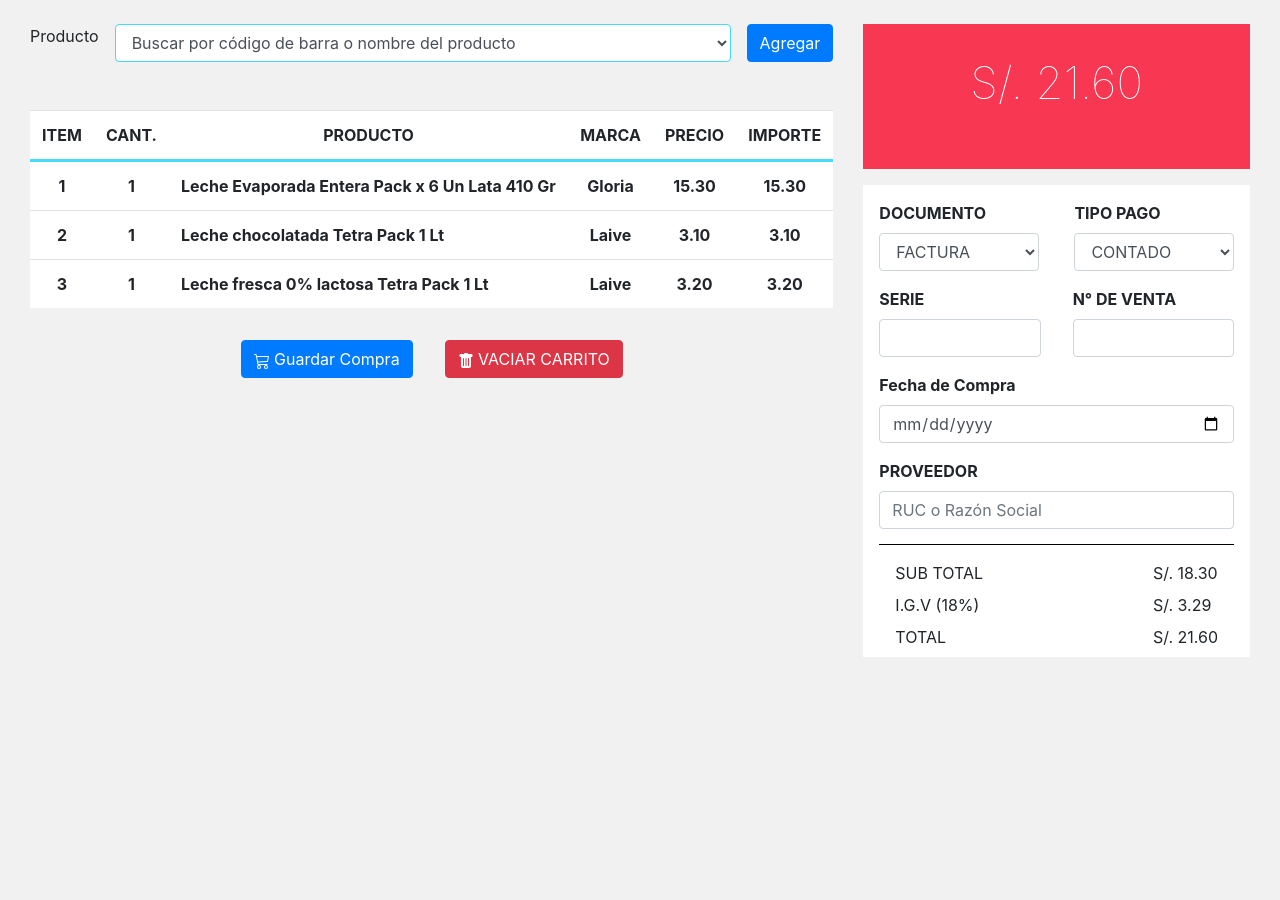
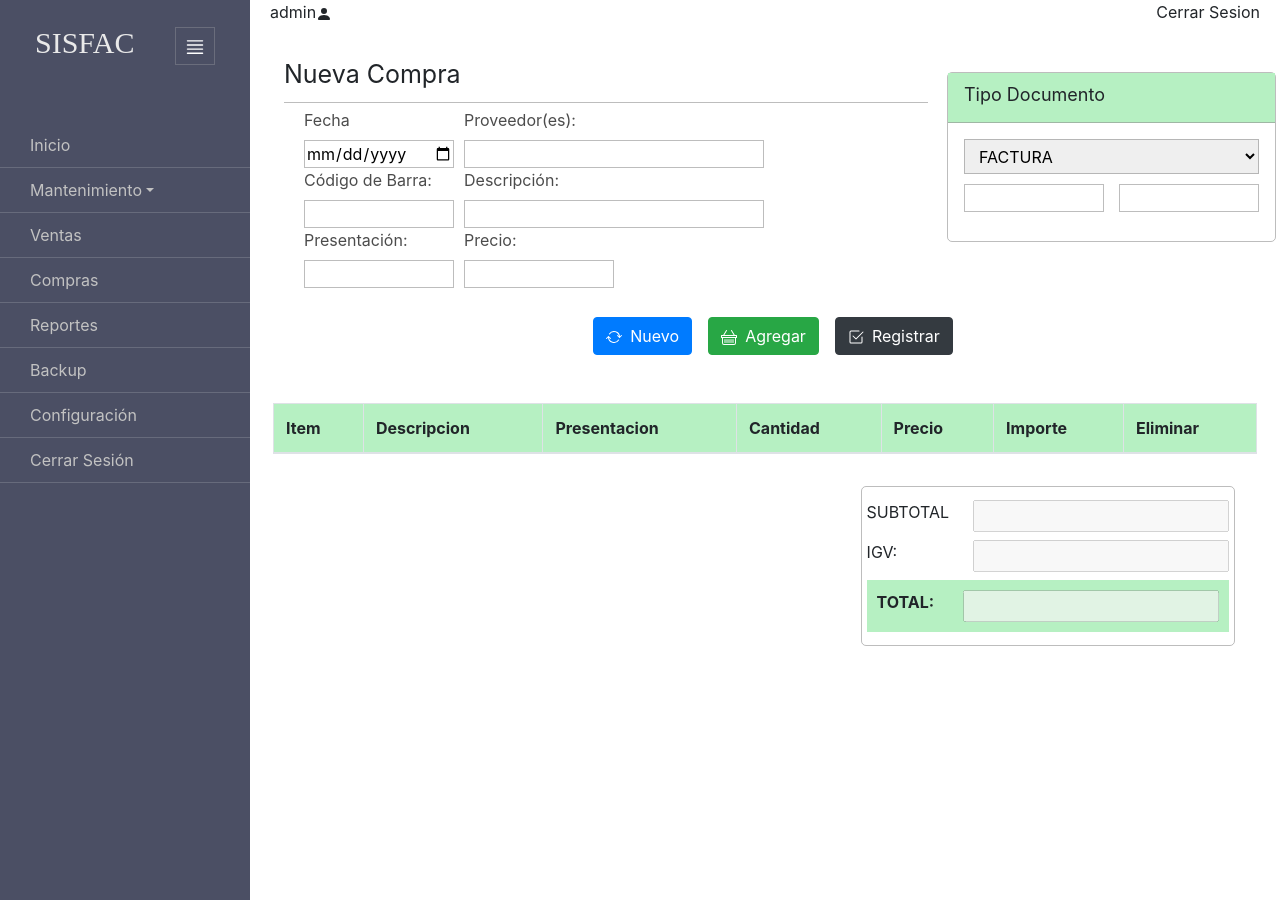
Before and after one commit to Leoo2608/bootstrap-sv, a plain HTML site: page index.html in a window 1280 px wide. Before the commit the page ends 800 px from the top, so only its background shows below. Drawn offline with nearby package versions, Linux system fonts and the light colour scheme.

Commit message:
bootstrap

```diff
--- a/css/estilos.css
+++ b/css/estilos.css
@@ -1,31 +1,118 @@
-.buscador{
-    border: 1px solid rgb(71, 218, 255);
+.sidebar-btn{
+    background-color: #4b4f64;
+    color: white;
+    width: 40px;
+    height: 38px;
+    border: 0.1px solid rgba(187, 187, 187, 0.28);
+    margin-top: 7px;
+    margin-right: 15px;
 }
-.fila-principal{
-    border-bottom: 3px solid rgb(71, 218, 255);
+.sisfac{
+    color: rgb(233, 233, 233);
+    font-size: 30px;
+    margin-left: 15px;
 }
-.pago{
-    height: 25%;
-    background-color: rgb(248, 56, 82);
-    text-align: center;
-    padding-top: 25px;
-    font-size: 45px;
-    font-weight: 100;
+#sidebar .sidebar-header{
+    padding: 20px;
+    font-family: 'Times New Roman', Times, serif;
 }
-body{
-    background-color: rgb(241, 241, 241);
+.menu{
+    text-decoration: none;
+}
+.components{
+    margin-top: 30px;
+}
+.menu ul li{
+    padding: 10px;
+    border-bottom: 1px solid rgba(251, 251, 251, 0.157);
+}
+.menu ul li a{
+    color: rgb(194, 194, 194);
+    text-decoration: none;
+    padding: 20px;
+}
+.menu ul li:hover{
+    background-color:#373a4b;
+}
+.menu ul li a:hover{
+    color: white;
+    text-decoration: none;
+}
+#sidebar{
+    min-width: 250px;
+    max-width: 250px;
+    color: #fff;
+    background-color: #4b4f64;
+    height: 900px;
+}
+/*ADMIN-CERRAR SESION*/
+.fila1{
+    padding-left: 20px;
+    padding-right: 20px;
+}
+/*NUEVA COMPRA*/
+.nc{
+    font-size: 25px;
+}
+.input-texto{
+    width: 150px;
+    border: 1px solid  rgba(144, 144, 144, 0.596);
+}
+.input-texto-grande{
+    width: 300px;
+    border: 1px solid  rgba(144, 144, 144, 0.596);
+}
+.box-small{
+    width: 150px;
+    margin-right: 5px;
+    margin-left: 5px;
+}
+.box-large{
+    width: 300px;
+    margin-right: 5px;
+    margin-left: 5px;
+}
+.datos-compra{
+    border-top: 1px solid  rgba(144, 144, 144, 0.596);
+    padding: 5px;
+    color: rgba(0, 0, 0, 0.705);
+
+}
+/*CAJA TIPO DOCUMENTO*/
+.tipo-doc{
+    border: 1px solid rgba(144, 144, 144, 0.596);
+    width: 330px;
+    height: 170px;
+    border-radius: 5px;
+}
+.tipo-doc-sup{
+    background-color: rgb(182, 240, 194);
+    border-bottom: 1px solid rgba(144, 144, 144, 0.596);
+    height: 50px;
+    font-size: 18px;
+}
+#factura{
+    height: 35px;
+    width: 295px;
+    border: 1px solid  rgba(144, 144, 144, 0.596);
+    padding-left: 10px;
+}
+.input-texto-doc{
+    margin-top: 10px;
+    width: 140px;
+    border: 1px solid  rgba(144, 144, 144, 0.596);
 }
 
-.table{
-    background-color: white;
+.tabla-head{
+    background-color: rgb(182, 240, 194);
 }
-.datos-pago{
-    background-color: white;
+#total{
+    background-color: rgb(182, 240, 194);
+    font-weight: bold;
+    padding: 10px;
 }
-.cajita{
-    width: 45%;
+.caja-foot{
+    border: 1px solid  rgba(144, 144, 144, 0.596);
+    border-radius: 5px;
+    padding: 5px;
 }
-.end-pago{
-    margin-top: 15px;
-    border-top: 0.1px solid black;
-}
--- a/index.html
+++ b/index.html
@@ -3,129 +3,162 @@
 <head>
     <meta charset="UTF-8">
     <meta name="viewport" content="width=device-width, initial-scale=1.0">
+    <link rel="stylesheet" href="css/estilos.css">
     <!-- CSS only -->
     <link rel="stylesheet" href="https://stackpath.bootstrapcdn.com/bootstrap/4.5.0/css/bootstrap.min.css" integrity="sha384-9aIt2nRpC12Uk9gS9baDl411NQApFmC26EwAOH8WgZl5MYYxFfc+NcPb1dKGj7Sk" crossorigin="anonymous">
-    <link rel="stylesheet" href="css/estilos.css">
-    <title>Tablas</title>
+    <title>Document</title>
 </head>
 <body>
-    <div class="container-fluid d-flex">
-
-        <section class="col-md-8">
-            <div class="d-flex mt-4">
-                <label>Producto</label>
-                <select class="buscador form-control mx-3">
-                    <option>Buscar por código de barra o nombre del producto</option>
-                    <option>Producto1</option>
-                    <option>Producto2</option>
-                    <option>Producto3</option>
-                    <option>Producto4</option>
-                </select>
-                <button type="button" class="btn btn-primary">Agregar</button>
+    <div class="menu d-flex">
+        <nav id="sidebar">
+            <div class="sidebar-header d-flex justify-content-between">
+                <label class="sisfac">SISFAC</label>
+                <button class="sidebar-btn ">
+                    <svg class="bi bi-justify" width="22px" height="22px" viewBox="0 0 16 16" fill="currentColor" xmlns="http://www.w3.org/2000/svg">
+                        <path fill-rule="evenodd" d="M2 12.5a.5.5 0 0 1 .5-.5h11a.5.5 0 0 1 0 1h-11a.5.5 0 0 1-.5-.5zm0-3a.5.5 0 0 1 .5-.5h11a.5.5 0 0 1 0 1h-11a.5.5 0 0 1-.5-.5zm0-3a.5.5 0 0 1 .5-.5h11a.5.5 0 0 1 0 1h-11a.5.5 0 0 1-.5-.5zm0-3a.5.5 0 0 1 .5-.5h11a.5.5 0 0 1 0 1h-11a.5.5 0 0 1-.5-.5z"/>
+                    </svg>
+                </button>
             </div>
 
-            <table class="table table-hover mt-5 text-center">
-                <tr class="fila-principal">
-                    <th>ITEM</th>
-                    <th>CANT.</th>
-                    <th>PRODUCTO</th>
-                    <th>MARCA</th>
-                    <th>PRECIO</th>
-                    <th>IMPORTE</th>
-                </tr>
-                <tr>
-                    <th>1</th>
-                    <th>1</th>
-                    <th class="text-left">Leche Evaporada Entera Pack x 6 Un Lata 410 Gr</th>
-                    <th>Gloria</th>
-                    <th>15.30</th>
-                    <th>15.30</th>
-                </tr>
-                <tr>
-                    <th>2</th>
-                    <th>1</th>
-                    <th class="text-left">Leche chocolatada Tetra Pack 1 Lt</th>
-                    <th>Laive</th>
-                    <th>3.10</th>
-                    <th>3.10</th>
-                </tr>
-                <tr>
-                    <th>3</th>
-                    <th>1</th>
-                    <th class="text-left">Leche fresca 0% lactosa Tetra Pack 1 Lt</th>
-                    <th>Laive</th>
-                    <th>3.20</th>
-                    <th>3.20</th>
-                </tr>
-            </table>
-            <footer class="d-flex justify-content-center">
-                <button type="button" class="mx-3 mt-3 btn btn-primary">
-                    <svg class="bi bi-cart3" width="1em" height="1em" viewBox="0 0 16 16" fill="currentColor" xmlns="http://www.w3.org/2000/svg">
-                    <path fill-rule="evenodd" d="M0 1.5A.5.5 0 0 1 .5 1H2a.5.5 0 0 1 .485.379L2.89 3H14.5a.5.5 0 0 1 .49.598l-1 5a.5.5 0 0 1-.465.401l-9.397.472L4.415 11H13a.5.5 0 0 1 0 1H4a.5.5 0 0 1-.491-.408L2.01 3.607 1.61 2H.5a.5.5 0 0 1-.5-.5zM3.102 4l.84 4.479 9.144-.459L13.89 4H3.102zM5 12a2 2 0 1 0 0 4 2 2 0 0 0 0-4zm7 0a2 2 0 1 0 0 4 2 2 0 0 0 0-4zm-7 1a1 1 0 1 0 0 2 1 1 0 0 0 0-2zm7 0a1 1 0 1 0 0 2 1 1 0 0 0 0-2z"/>
-                    </svg> Guardar Compra</button>
-                <button type="button" class="mx-3 mt-3 btn btn-danger"> <svg class="bi bi-trash-fill" width="1em" height="1em" viewBox="0 0 16 16" fill="currentColor" xmlns="http://www.w3.org/2000/svg">
-                    <path fill-rule="evenodd" d="M2.5 1a1 1 0 0 0-1 1v1a1 1 0 0 0 1 1H3v9a2 2 0 0 0 2 2h6a2 2 0 0 0 2-2V4h.5a1 1 0 0 0 1-1V2a1 1 0 0 0-1-1H10a1 1 0 0 0-1-1H7a1 1 0 0 0-1 1H2.5zm3 4a.5.5 0 0 1 .5.5v7a.5.5 0 0 1-1 0v-7a.5.5 0 0 1 .5-.5zM8 5a.5.5 0 0 1 .5.5v7a.5.5 0 0 1-1 0v-7A.5.5 0 0 1 8 5zm3 .5a.5.5 0 0 0-1 0v7a.5.5 0 0 0 1 0v-7z"/>
-                    </svg> VACIAR CARRITO</button>
-            </footer>
+            <ul class="list-unstyled components">
+                <li><a href="#">Inicio</a></li>
+                <li>
+                    <a href="#sub-mantenimiento" data-toggle="collapse" class="dropdown-toggle">Mantenimiento</a>
+                    <ul class="collapse list-unstyled" id="sub-mantenimiento">
+                        <li><a href="#">Opcion1</a></li>
+                        <li><a href="#">Opcion2</a></li>
+                    </ul>
+                </li>
+                <li><a href="#">Ventas</a></li>
+                <li><a href="#">Compras</a></li>
+                <li><a href="#">Reportes</a></li>
+                <li><a href="#">Backup</a></li>
+                <li><a href="#">Configuración</a></li>
+                <li><a href="#">Cerrar Sesión</a></li>
+            </ul>
+
+        </nav>
+        <div class="container-fluid">
+            <!--<nav class="navbar navbar-expand-lg navbar-light bg-light">
+                <div class="container-fluid">
+                    <button type="button" id="sidebarCollapse" class="btn btn-info">
+                    <i class="fas fa-align-item"></i>
+                    <span>Toggle Sidebar</span>
+                    </button>
+                </div>
+            </nav>-->
+            <div class="fila1 row d-flex justify-content-between">
+                <section>
+                    <label>admin</label><svg class="bi bi-person-fill" width="1em" height="1em" viewBox="0 0 16 16" fill="currentColor" xmlns="http://www.w3.org/2000/svg">
+                        <path fill-rule="evenodd" d="M3 14s-1 0-1-1 1-4 6-4 6 3 6 4-1 1-1 1H3zm5-6a3 3 0 1 0 0-6 3 3 0 0 0 0 6z"/>
+                      </svg>
+                </section>
+                <label>Cerrar Sesion</label>
+            </div>
+
+            <article class="mt-4 ml-1 row d-flex">
+                <section class="col-sm-12 col-md-12 col-lg-6 col-xl-8">
+                    <label class="nc">Nueva Compra</label>
+                    <div class=" datos-compra col-sm-12 col-md-12 col-lg-12 col-xl-12 d-flex flex-wrap">
+                        <article class="box-small">
+                            <label>Fecha</label>
+                            <input class="input-texto" type="date" required>
+                        </article>
+                        <article class="box-large">
+                            <label>Proveedor(es):</label>
+                            <input class="input-texto-grande" type="text">
+                        </article>
+                        <article class="box-small">
+                            <label>Código de Barra:</label>
+                            <input class="input-texto" type="text">
+                        </article>
+                        <article class="box-large">
+                            <label>Descripción:</label>
+                            <input class="input-texto-grande" type="text" required>
+                        </article>
+                        <article class="box-small">
+                            <label>Presentación:</label>
+                            <input class="input-texto" type="text" required>
+                        </article>
+                        <article class="box-small">
+                            <label>Precio:</label>
+                            <input class="input-texto" type="text" required>
+                        </article>
+                    </div>
+                </section>
+                <section class="mt-3 col-sm-12 col-md-12 col-lg-6 col-xl-4 d-flex justify-content-center">
+                    <section class="tipo-doc">
+                        <div class="tipo-doc-sup">
+                            <label class="ml-3 mt-2 text-left">Tipo Documento</label>
+                        </div>
+                        <div class="mx-3 my-3">
+                            <select id="factura">
+                                <option>FACTURA</option>
+                            </select>
+                            <div class="d-flex justify-content-between">
+                                <input class="input-texto-doc" type="text">
+                                <input class="input-texto-doc" type="text">
+                            </div>
+                        </div>
+                    </section>
+                </section>
+            </article>
+
+            <section class="row col-sm-12 mx-2 mt-4 d-flex justify-content-center">
+                <button type="button" class="mx-2 btn btn-primary"><svg class="mr-2 bi bi-arrow-repeat" width="1em" height="1em" viewBox="0 0 16 16" fill="currentColor" xmlns="http://www.w3.org/2000/svg">
+                    <path fill-rule="evenodd" d="M2.854 7.146a.5.5 0 0 0-.708 0l-2 2a.5.5 0 1 0 .708.708L2.5 8.207l1.646 1.647a.5.5 0 0 0 .708-.708l-2-2zm13-1a.5.5 0 0 0-.708 0L13.5 7.793l-1.646-1.647a.5.5 0 0 0-.708.708l2 2a.5.5 0 0 0 .708 0l2-2a.5.5 0 0 0 0-.708z"/>
+                    <path fill-rule="evenodd" d="M8 3a4.995 4.995 0 0 0-4.192 2.273.5.5 0 0 1-.837-.546A6 6 0 0 1 14 8a.5.5 0 0 1-1.001 0 5 5 0 0 0-5-5zM2.5 7.5A.5.5 0 0 1 3 8a5 5 0 0 0 9.192 2.727.5.5 0 1 1 .837.546A6 6 0 0 1 2 8a.5.5 0 0 1 .501-.5z"/>
+                    </svg>Nuevo</button>
+                <button type="button" class="mx-2 btn btn-success">
+                    <svg class="mr-2 bi bi-basket" width="1em" height="1em" viewBox="0 0 16 16" fill="currentColor" xmlns="http://www.w3.org/2000/svg">
+                        <path fill-rule="evenodd" d="M10.243 1.071a.5.5 0 0 1 .686.172l3 5a.5.5 0 1 1-.858.514l-3-5a.5.5 0 0 1 .172-.686zm-4.486 0a.5.5 0 0 0-.686.172l-3 5a.5.5 0 1 0 .858.514l3-5a.5.5 0 0 0-.172-.686z"/>
+                        <path fill-rule="evenodd" d="M1 7v1h14V7H1zM.5 6a.5.5 0 0 0-.5.5v2a.5.5 0 0 0 .5.5h15a.5.5 0 0 0 .5-.5v-2a.5.5 0 0 0-.5-.5H.5z"/>
+                        <path fill-rule="evenodd" d="M14 9H2v5a1 1 0 0 0 1 1h10a1 1 0 0 0 1-1V9zM2 8a1 1 0 0 0-1 1v5a2 2 0 0 0 2 2h10a2 2 0 0 0 2-2V9a1 1 0 0 0-1-1H2z"/>
+                        <path fill-rule="evenodd" d="M4 10a.5.5 0 0 1 .5.5v3a.5.5 0 1 1-1 0v-3A.5.5 0 0 1 4 10zm2 0a.5.5 0 0 1 .5.5v3a.5.5 0 1 1-1 0v-3A.5.5 0 0 1 6 10zm2 0a.5.5 0 0 1 .5.5v3a.5.5 0 1 1-1 0v-3A.5.5 0 0 1 8 10zm2 0a.5.5 0 0 1 .5.5v3a.5.5 0 1 1-1 0v-3a.5.5 0 0 1 .5-.5zm2 0a.5.5 0 0 1 .5.5v3a.5.5 0 1 1-1 0v-3a.5.5 0 0 1 .5-.5z"/>
+                        </svg>Agregar</button>
+                <button type="button" class="mx-2 btn btn-dark">
+                    <svg class="mr-2 bi bi-check2-square" width="1em" height="1em" viewBox="0 0 16 16" fill="currentColor" xmlns="http://www.w3.org/2000/svg">
+                        <path fill-rule="evenodd" d="M15.354 2.646a.5.5 0 0 1 0 .708l-7 7a.5.5 0 0 1-.708 0l-3-3a.5.5 0 1 1 .708-.708L8 9.293l6.646-6.647a.5.5 0 0 1 .708 0z"/>
+                        <path fill-rule="evenodd" d="M1.5 13A1.5 1.5 0 0 0 3 14.5h10a1.5 1.5 0 0 0 1.5-1.5V8a.5.5 0 0 0-1 0v5a.5.5 0 0 1-.5.5H3a.5.5 0 0 1-.5-.5V3a.5.5 0 0 1 .5-.5h8a.5.5 0 0 0 0-1H3A1.5 1.5 0 0 0 1.5 3v10z"/>
+                    </svg>Registrar</button>
             </section>
 
-        <div class="col-md-4 mt-4">
-            <header class="pago">
-                <p class="text-white">S/. 21.60</p>
-            </header>
-            <article class="datos-pago">
-                <section class="d-flex justify-content-between px-3 pt-3">
-                    <div class="cajita">
-                        <label><b>DOCUMENTO</b></label>
-                        <select class="form-control">
-                            <option>FACTURA</option>
-                        </select>
+            <div class="mx-2 row .col-6 .col-md-4 m mt-5">
+				<table class="table table-bordered" id="tablita">
+					<thead class="tabla-head">
+						<tr>
+							<th scope="col">Item</th>
+							<th scope="col">Descripcion</th>
+							<th scope="col">Presentacion</th>
+							<th scope="col">Cantidad</th>
+                            <th scope="col">Precio</th>
+                            <th scope="col">Importe</th>
+							<th scope="col" colspan="2">Eliminar</th>
+						</tr>
+					</thead>
+					<tbody>
+					</tbody>
+				</table>
             </div>
-                    <div class="cajita">
-                        <label><b>TIPO PAGO</b></label>
-                        <select class="form-control">
-                            <option>CONTADO</option>
-                        </select>
+            <section class="row mt-3 col-sm-12 col-md-12 col-lg-12 col-xl-12 d-flex justify-content-end">
+                <article class="caja-foot">
+                    <div class="my-2 d-flex justify-content-between">
+                        <label>SUBTOTAL</label>
+                        <input class="ml-4 text" disabled>
                     </div>
-                </section>
-                <section class="d-flex px-3 pt-3">
-                    <div class="pr-3">
-                        <label><b>SERIE</b></label>
-                        <input type="text" class="form-control">
+                    <div class="my-2 d-flex justify-content-between">
+                        <label>IGV:</label>
+                        <input class="ml-5 text" disabled>
                     </div>
-                    <div class="pl-3">
-                        <label><b>N° DE VENTA</b></label>
-                        <input type="text" class="form-control">
+                    <div id="total" class="my-2 d-flex justify-content-between">
+                        <label>TOTAL:</label>
+                        <input class="ml-4 text" disabled>
                     </div>
+                </article>
             </section>
 
-                <div class="px-3 pt-3">
-                    <label><b>Fecha de Compra</b></label>
-                    <input type="date" class="form-control">
-                </div>
-                <div class="px-3 pt-3">
-                    <label><b>PROVEEDOR</b></label>
-                    <input type="text" class="caja form-control" placeholder="RUC o Razón Social">
-                </div>
-                <div class="d-flex justify-content-between end-pago mx-3 px-3 pt-3">
-                    <aside>
-                        <label>SUB TOTAL</label><br>
-                    <label>I.G.V (18%)</label><br>
-                    <label>TOTAL</label>
-                    </aside>
-
-                    <aside>
-                        <label>S/. 18.30</label> <br>
-                        <label>S/. 3.29</label> <br>
-                        <label>S/. 21.60</label>
-                    </aside>
-
-                </div>
-            </article>
         </div>
     </div>
-
-
      <!-- JS, Popper.js, and jQuery -->
      <script src="https://code.jquery.com/jquery-3.5.1.slim.min.js" integrity="sha384-DfXdz2htPH0lsSSs5nCTpuj/zy4C+OGpamoFVy38MVBnE+IbbVYUew+OrCXaRkfj" crossorigin="anonymous"></script>
      <script src="https://cdn.jsdelivr.net/npm/popper.js@1.16.0/dist/umd/popper.min.js" integrity="sha384-Q6E9RHvbIyZFJoft+2mJbHaEWldlvI9IOYy5n3zV9zzTtmI3UksdQRVvoxMfooAo" crossorigin="anonymous"></script>
```
Lines whose indentation alone changed are shown as unchanged.
